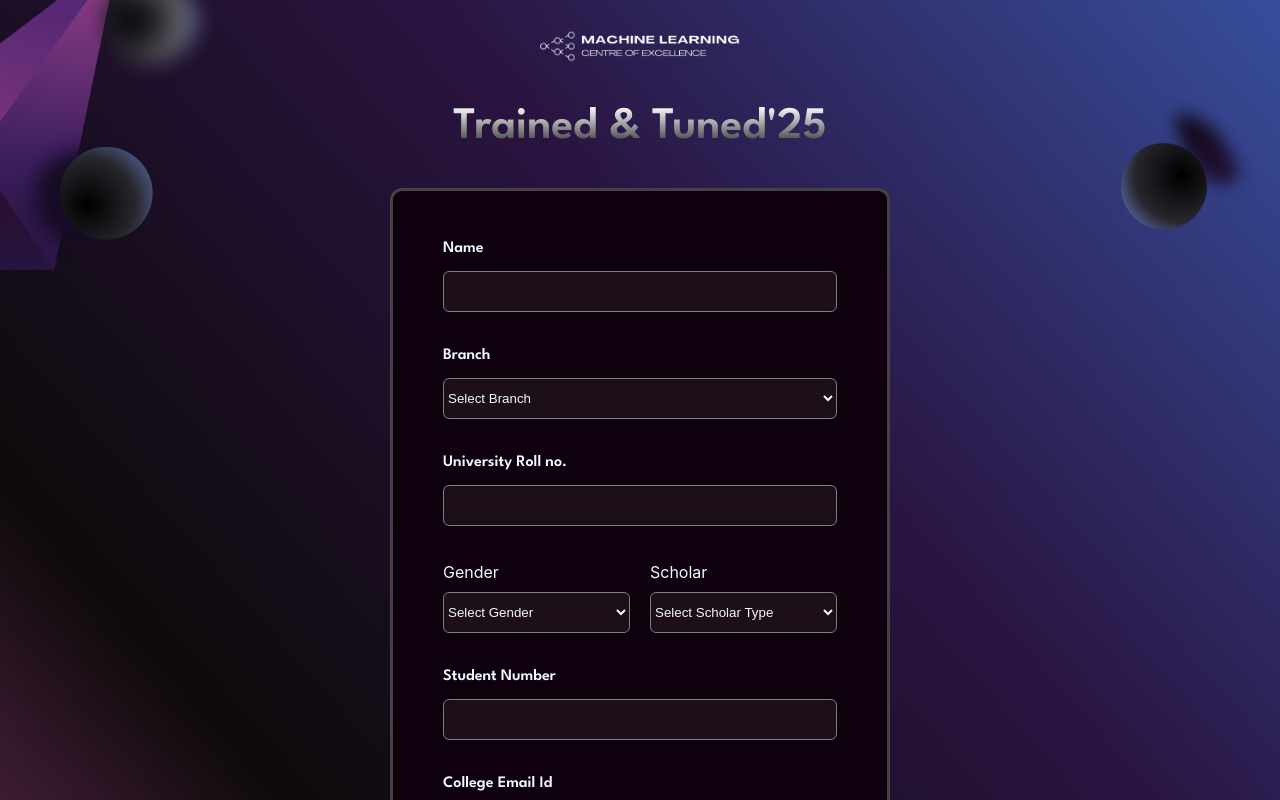
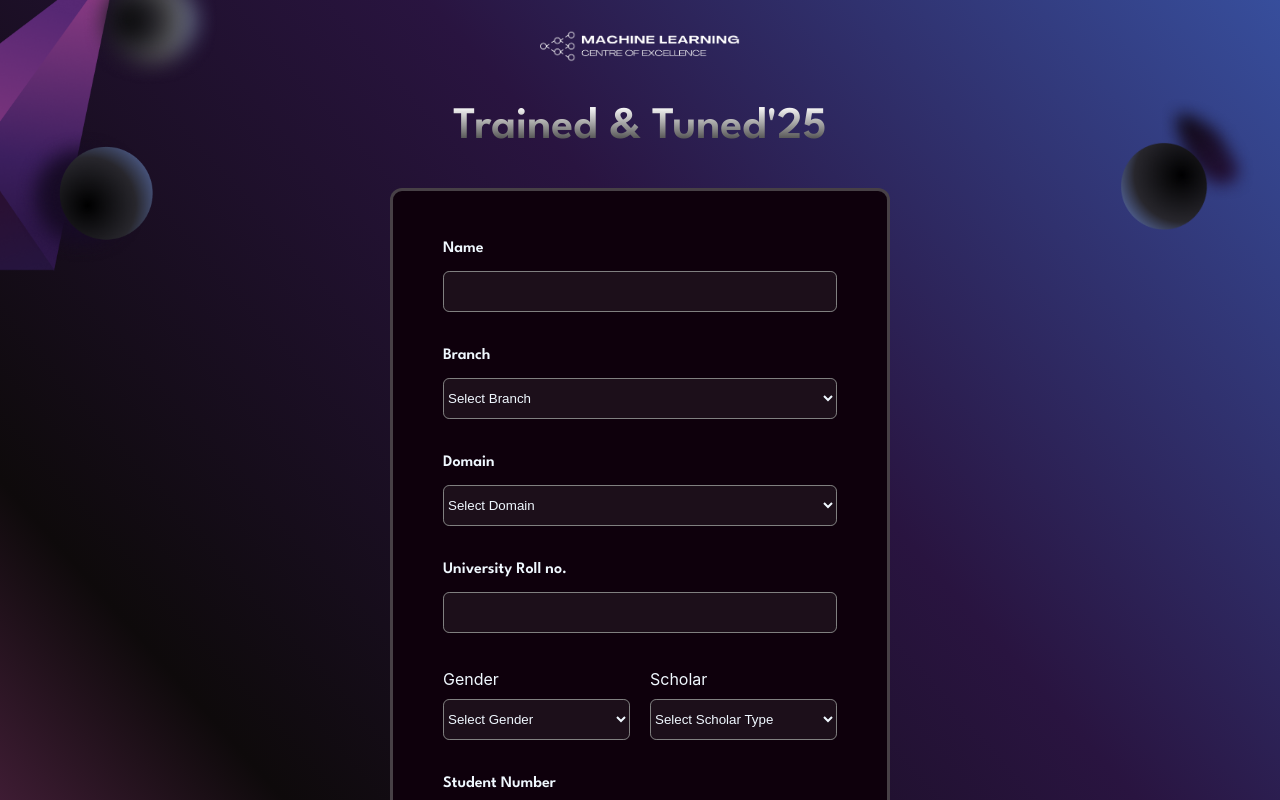
Before and after one commit to ziyamohammad/genaievent, a React (Create React App) app: page / in a window 1280 px wide. Shown: the top 800 px of the page. Built offline with nearby package versions, Linux system fonts and the light colour scheme.

Commit message:
all api integrated

```diff
--- a/src/components/Input.js
+++ b/src/components/Input.js
@@ -17,12 +17,18 @@ const Input = ({handleevent}) => {
   const [email, setEmail] = useState('');
   const [mobile, setMobile] = useState('');
  const [captchaSize, setCaptchaSize] = useState('normal');
+ const[domain,setDomain]=useState("")
+const [captchaToken, setCaptchaToken] = useState('');
 
-  const [formEntries, setFormEntries] = useState([]);
-const [captchaToken, setCaptchaToken] = useState('');
-     const handleCaptcha = (token) => {
+const handleCaptcha = async(token) => {
     console.log("Captcha token:", token);
     setCaptchaToken(token);
+     try {
+    const res = await axios.post("http://localhost:5054/api/v1/student/verify-captcha", {recaptchaValue:token},{withCredentials:true});
+    console.log("Captcha verified:", res);
+  } catch (err) {
+    console.error("Captcha verification failed:", err.response?.data || err.message);
+  }
   };
   const regexPatterns = {
     name: /^[A-Za-z\s]{3,30}$/,
@@ -76,7 +82,7 @@ const [captchaToken, setCaptchaToken] = useState('');
 
       if (
       !name || !branch || !univRoll || !gender || !scholarType ||
-      !studentNumber || !email || !mobile
+      !studentNumber || !email || !mobile ||!domain
     ) {
       toast.error("Please fill all the required fields.");
       return;
@@ -100,13 +106,12 @@ const [captchaToken, setCaptchaToken] = useState('');
         studentNumber:studentNumber,
         studentEmail:email,
         mobileNumber:mobile,
+        domain:domain
       };
     console.log("Form data:", formData);
-
-
-      setFormEntries((prev) => [...prev, formData]);
-      const response = await axios.post(`https://registeration-form-90be.onrender.com/api/v1/student/register`,
-        formData
+      const response = await axios.post(`http://localhost:5054/api/v1/student/register`,
+        formData,
+        { withCredentials: true }
       );
       console.log(response,response.data)
        toast.success("Form submitted successfully! 🎉");
@@ -122,6 +127,7 @@ const [captchaToken, setCaptchaToken] = useState('');
       setStudentNumber('');
       setEmail('');
       setMobile('');
+      setDomain('')
     }
   };
 
@@ -171,6 +177,26 @@ const [captchaToken, setCaptchaToken] = useState('');
 
 
           {errors.branch && <small className="error">{errors.branch}</small>}
+        </div>
+        <div className="input">
+          <label htmlFor="domain">Domain</label>
+          <select
+            type="text"
+            id="domain"
+            name="domain"
+            value={domain}
+            onChange={(e) => setDomain(e.target.value)}
+            onBlur={(e) => validateField("domain", e.target.value)}
+            required
+          >
+             <option value="" disabled>Select Domain</option>
+              <option value="Machine Learning">Machine Learning</option>
+              <option value="Web Developer">Web Developer</option>
+              <option value="Designer">Designer</option>
+            </select>
+
+
+          {errors.domain && <small className="error">{errors.domain}</small>}
         </div>
 
         <div className="input">
@@ -257,11 +283,11 @@ const [captchaToken, setCaptchaToken] = useState('');
           {errors.mobile && <small className="error">{errors.mobile}</small>}
         </div>
         <div className="handleCaptcha">
-{/* <ReCAPTCHA
-        sitekey="6LeXvDcrAAAAAAinLu9gf3tyT_D7wH88FTf9nkZP"
+<ReCAPTCHA
+        sitekey="6LfZSKgrAAAAAC4TqAYwouSIUC1ACsattTPVy22f"
         onChange={handleCaptcha}
         size={captchaSize}
-      /> */}
+      />
       </div>
         <button
           onClick={handleClick}
--- a/src/components/Verification.js
+++ b/src/components/Verification.js
@@ -1,3 +1,4 @@
+import axios from 'axios';
 import React, { useState } from 'react';
 import { toast, ToastContainer } from 'react-toastify';
 import 'react-toastify/dist/ReactToastify.css';
@@ -6,10 +7,11 @@ const Verification = ({useremail}) => {
   const [otp, setOtp] = useState(Array(4).fill(""));
 
   const handleChange = (value, index) => {
-    if (/^[0-9]?$/.test(value)) {
+    if (/^[A-Za-z0-9]?$/.test(value)) {
         const newOtp = [...otp];
-      newOtp[index] = value;
+        newOtp[index] = value.toUpperCase(); // optional: force uppercase
         setOtp(newOtp);
+
 
 
        if (value && index < 3) {
@@ -18,30 +20,62 @@ const Verification = ({useremail}) => {
     }
   };
 
-  const handleSubmit = () => {
+  const handleSubmit = async() => {
+    try {
       const enteredOtp = otp.join("");
-    const correctOtp = "1234";
-    if (enteredOtp === correctOtp) {
+      console.log(enteredOtp)
+      const response = await axios.post("http://localhost:5054/api/v1/student/verify",{otp:enteredOtp},{withCredentials:true})
+      console.log(response)
       toast.success("OTP Verified Successfully!", {
           position: "top-right",
           autoClose: 3000,
           hideProgressBar: true,
         });
-    } else {
+        setOtp(new Array(4).fill(""));
+    } catch (error) {
+      console.log("error");
          toast.error("Invalid OTP. Please try again.", {
         position: "top-right",
         autoClose: 3000,
         hideProgressBar: true,
       });
+
     }
+    // const enteredOtp = otp.join("");
+    // const correctOtp = "1234";
+    // if (enteredOtp === correctOtp) {
+    //   toast.success("OTP Verified Successfully!", {
+    //     position: "top-right",
+    //     autoClose: 3000,
+    //     hideProgressBar: true,
+    //   });
+    // } else {
+    //   toast.error("Invalid OTP. Please try again.", {
+    //     position: "top-right",
+    //     autoClose: 3000,
+    //     hideProgressBar: true,
+    //   });
+    // }
   };
 
-  const handleResend = () => {
+  const handleResend = async() => {
+    try {
+       const response = await axios.get("http://localhost:5054/api/v1/student/resend-otp",{withCredentials:true})
+       console.log(response)
       toast.info("OTP Resent!", {
         position: "top-right",
         autoClose: 3000,
         hideProgressBar: true,
       });
+    } catch (error) {
+      console.log("error");
+       toast.error("OTP not send", {
+        position: "top-right",
+        autoClose: 3000,
+        hideProgressBar: true,
+      });
+
+    }
 
   };
 
```
Lines whose indentation alone changed are shown as unchanged.
